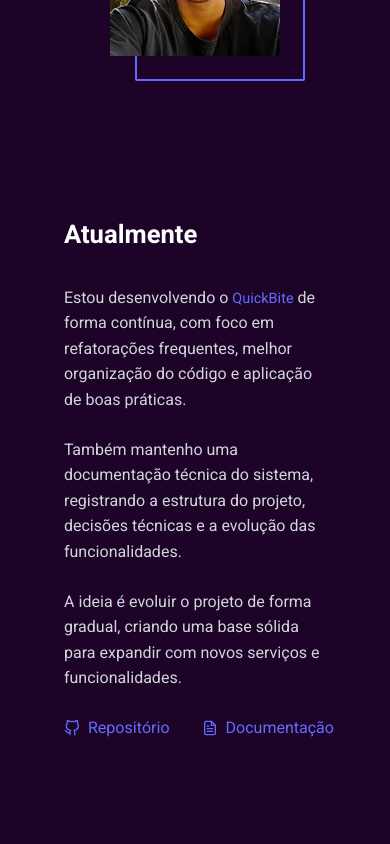
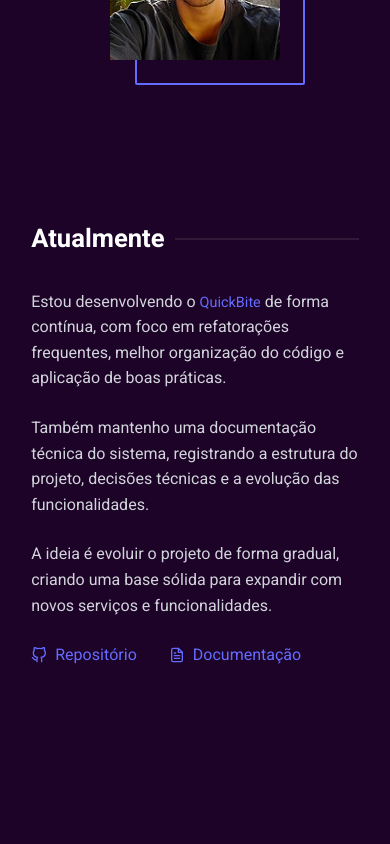
Before and after one commit to icadorin/portfolio, a React (Vite) app: page / in a window 390 px wide. Shown: the part 1520-2364 px from the top of the page. Built offline with nearby package versions, Linux system fonts and the light colour scheme.

Commit message:
update resume file and adjust current work and header section

```diff
--- a/src/components/layout/Header.tsx
+++ b/src/components/layout/Header.tsx
@@ -4,12 +4,19 @@ import { CustomHamburgerIcon } from '@icons/CustomHamburgerIcon';
 import { CustomCloseIcon } from '@icons/CustomCloseIcon';
 import { useHeaderScroll } from '@hooks/useHeaderScroll';
 import { HeaderProps } from '@app-types/header';
-import { navItems } from '@data-sections/navItems';
-import resumePdf from '@assets/resumo.pdf';
+import resumePdf from '@assets/resume.pdf';
+
+const navItems = [
+  { id: 'hero', label: 'Início' },
+  { id: 'about', label: 'Sobre Mim' },
+  { id: 'experience', label: 'Experiência' },
+  { id: 'projects', label: 'Projetos' },
+  { id: 'contact', label: 'Contato' },
+  { id: 'resume', label: 'Perfil', isPrimary: true },
+];
 
 const Header: React.FC<HeaderProps> = ({ scrollToSection }) => {
-  const { isVisible, hasShadow, isAtTop, setIsProgrammaticScroll } =
-    useHeaderScroll();
+  const { isVisible, hasShadow, isAtTop, setIsProgrammaticScroll } = useHeaderScroll();
   const [isMenuOpen, setIsMenuOpen] = useState(false);
 
   useEffect(() => {
--- a/src/data/sections/experienceData.ts
+++ b/src/data/sections/experienceData.ts
@@ -5,7 +5,7 @@ export const companiesData: Company[] = [
     id: 0,
     name: 'QuickBite',
     position: 'Desenvolvedor Full-Stack',
-    period: '2024 - Atual',
+    period: '2025 - Atual',
     descriptions: [
       'Desenvolvimento de APIs REST utilizando Java e Spring Boot, com autenticação e autorização via JWT.',
       'Implementação de funcionalidades em arquitetura de microserviços, incluindo configuração de API Gateway para roteamento entre serviços.',
--- a/src/data/sections/navItems.ts
+++ /dev/null
@@ -1,8 +0,0 @@
-export const navItems = [
-  { id: 'hero', label: 'Início' },
-  { id: 'about', label: 'Sobre Mim' },
-  { id: 'experience', label: 'Experiência' },
-  { id: 'projects', label: 'Projetos' },
-  { id: 'contact', label: 'Contato' },
-  { id: 'resume', label: 'Resumo', isPrimary: true },
-];
--- a/src/pages/sections/CurrentWork.tsx
+++ b/src/pages/sections/CurrentWork.tsx
@@ -5,24 +5,31 @@ import { currentWork } from '@/data/sections/currentWork';
 import HighlightedText from '@/components/highlight/portfolio/TextHighlighter';
 import { FiGithub, FiFileText } from 'react-icons/fi';
 
-const CurrentWok: React.FC = () => {
+const CurrentWork: React.FC = () => {
   const { paragraphs, highlights } = currentWork;
 
   return (
     <section id="current-work" className="current-work">
-      <div className="">
-        <h2 className="section-current-work">Atualmente</h2>
-        <div className="">
+      <h2 className="current-work__title">Atualmente</h2>
+
+      <div className="current-work__container">
+        <div>
           {paragraphs.map((text, index) => (
-            <p key={index}>
-              <HighlightedText text={text} highlights={highlights} highlightClass="highlight" />
+            <p key={index} className="current-work__paragraph">
+              <HighlightedText
+                text={text}
+                highlights={highlights}
+                highlightClass="current-work__highlight"
+              />
             </p>
           ))}
-          <div className="current-links">
+
+          <div className="current-work__links">
             <a
               href="https://github.com/icadorin/quick-bite-backend"
               target="_blank"
               rel="noopener noreferrer"
+              className="current-work__link"
             >
               <FiGithub />
               <span>Repositório</span>
@@ -32,6 +39,7 @@ const CurrentWok: React.FC = () => {
               href="https://israelcadorin.vercel.app/quickbite"
               target="_blank"
               rel="noopener noreferrer"
+              className="current-work__link"
             >
               <FiFileText />
               <span>Documentação</span>
@@ -43,4 +51,4 @@ const CurrentWok: React.FC = () => {
   );
 };
 
-export default CurrentWok;
+export default CurrentWork;
--- a/src/styles/global.css
+++ b/src/styles/global.css
@@ -42,11 +42,7 @@ p {
   padding-bottom: 5rem;
 }
 
-.section-about,
-.section-current-work,
-.section-experience,
-.section-projects,
-.section-contact {
+section h2 {
   font-size: 1.8rem;
   margin-bottom: 2rem;
   color: var(--color-text-secondary);
@@ -102,11 +98,7 @@ p {
     height: 90vh;
   }
 
-  .section-about,
-  .section-current-work,
-  .section-experience,
-  .section-projects,
-  .section-contact {
+  section > h2 {
     font-size: 1.6rem;
   }
 
--- a/src/styles/sections/current-work.css
+++ b/src/styles/sections/current-work.css
@@ -1,41 +1,43 @@
 .current-work {
-  width: 90%;
+  width: 80%;
   margin: 0 auto;
-}
-
-.current-work {
   display: flex;
+  flex-direction: column;
   padding: 0 3rem 3rem 3rem;
 }
 
-.current-work p {
+.current-work__paragraph {
   margin-bottom: 1.5rem;
 }
 
-.section-current-work {
+.current-work__container {
+  width: 90%;
+}
+
+.current-work__title {
   display: flex;
   align-items: center;
   width: 100%;
   white-space: nowrap;
 }
 
-.section-current::after {
+.current-work__title::after {
   content: '';
   display: inline-block;
-  width: 60%;
+  width: 100%;
   height: 2px;
   background-color: var(--color-background-card);
   margin-left: 10px;
   vertical-align: middle;
 }
 
-.current-links {
+.current-work__links {
   display: flex;
   gap: 2rem;
   margin-top: 1.5rem;
 }
 
-.current-links a {
+.current-work__link {
   display: flex;
   align-items: center;
   gap: 0.5rem;
@@ -45,11 +47,11 @@
   transition: color 0.2s ease;
 }
 
-.current-links a:hover {
+.current-work__link:hover {
   color: var(--color-text-secondary);
 }
 
-.highlight {
+.current-work__highlight {
   color: var(--color-accent);
   font-size: 1.1rem;
   line-height: 1.6;
@@ -61,28 +63,31 @@
   }
 }
 
+@media (max-width: 992px) {
+  .current-work {
+    width: 90%;
+  }
+}
+
 @media (max-width: 768px) {
-  .container-current-work {
-    width: 100%;
-  }
-
   .current-work {
     display: flex;
     flex-direction: column;
     padding: 0;
+    width: 100%;
   }
 
-  .section-current-work::after {
+  .current-work__container {
+    width: 100%;
+  }
+
+  .current-work__title::after {
     width: 100%;
   }
 }
 
 @media (max-width: 576px) {
-  .container-current-work {
-    width: 100%;
-  }
-
-  .highlight {
+  .current-work__highlight {
     font-size: 0.9rem;
   }
 }
```
Also changed, not shown: 2 other files (tests, documents, lock files or other folders).
